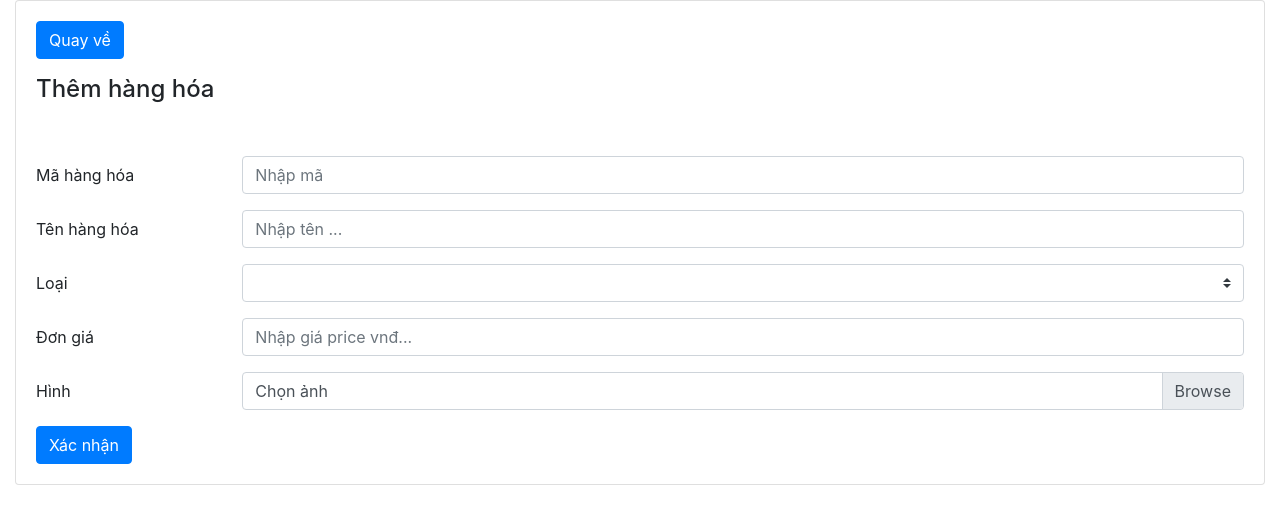
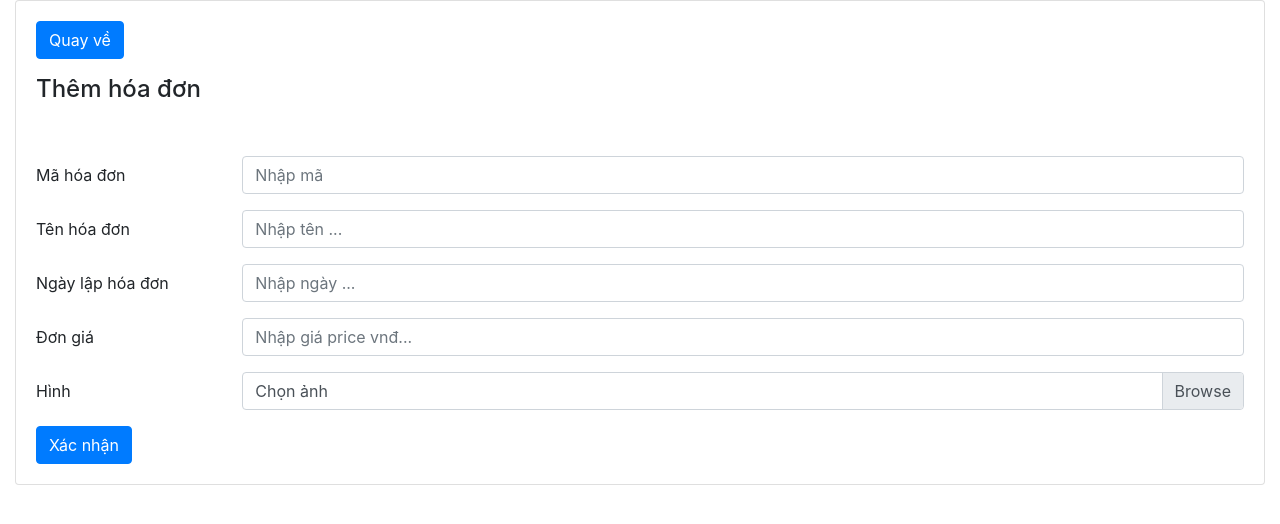
Before and after one commit to congnv0330/web2020-midterm-itt, a CodeIgniter app: page /web2020-midterm-itt/index.php/admin/hoadon/create in a window 1280 px wide. Shown: the top 524 px of the page. Run offline with CodeIgniter, Linux system fonts and the light colour scheme; lists and menus that the app fills with data are empty.

Commit message:
Them hoa don

```diff
--- a/application/views/admin/Hoadon/create.php
+++ b/application/views/admin/Hoadon/create.php
@@ -14,30 +14,31 @@
         <div class="card">
           <div class="card-body">
           <div class="text-left mb-3">
-            <a href="<?= base_url('index.php/admin/Hanghoa/index') ?>" id="btnBack" class="btn btn-primary">Quay về </a>
+            <a href="<?= base_url('index.php/admin/Hoadon/index') ?>" id="btnBack" class="btn btn-primary">Quay về </a>
           </div>
-          <h4 class="card-title"><i class="mdi mdi-format-list-bulleted-type"></i> Thêm hàng hóa</h4>
+          <h4 class="card-title"><i class="mdi mdi-format-list-bulleted-type"></i> Thêm hóa đơn</h4>
         </div>
         <div class="card-body">
             <form action="#" method="post">
                 <input type="hidden" name="_token" value="uRHGWpTT8FrXAx7rRoAwCdeWLhvhdFrwKRVYpUga">
                 <div class="form-group row">
-                    <label for="code" class="col-sm-2 col-form-label">Mã hàng hóa</label>
+                    <label for="code" class="col-sm-2 col-form-label">Mã hóa đơn</label>
                     <div class="col-sm-10">
                       <input type="text" class="form-control " id="code" name="code" placeholder="Nhập mã" value="" required="">
                     </div>
                 </div>
                 <div class="form-group row">
-                    <label for="name" class="col-sm-2 col-form-label">Tên hàng hóa</label>
+                    <label for="name" class="col-sm-2 col-form-label">Tên hóa đơn</label>
                     <div class="col-sm-10">
                         <input type="text" class="form-control " id="name" name="name" placeholder="Nhập tên ..." value="" required="">
                     </div>
                 </div>
                 <div class="form-group row">
-                    <label for="parent" class="col-md-2 col-form-label">Loại</label>
+                    <label for="parent" class="col-md-2 col-form-label">Ngày lập hóa đơn</label>
                     <div class="col-md-10">
-                      <select name="role" id="role" class="custom-select ">
-                      </select>
+                      <div>
+                      <input type="text" class="form-control " id="date" name="date" placeholder="Nhập ngày ..." value="" required="">
+                      </div>
                   </div>
                 </div>
                 <div class="form-group row">
--- a/application/views/admin/Hoadon/index.php
+++ b/application/views/admin/Hoadon/index.php
@@ -30,7 +30,7 @@
             <tr>
               <th scope="col">Mã hóa đơn</th>
               <th scope="col">Ngày lập hóa đơn</th>
-              <th scope="col">Mã hóa đơn</th>
+              <th scope="col">Mã khách hàng</th>
               <th scope="col">Tổng tiền</th>
               <th scope="col">Hành động</th>
           </tr>
```
